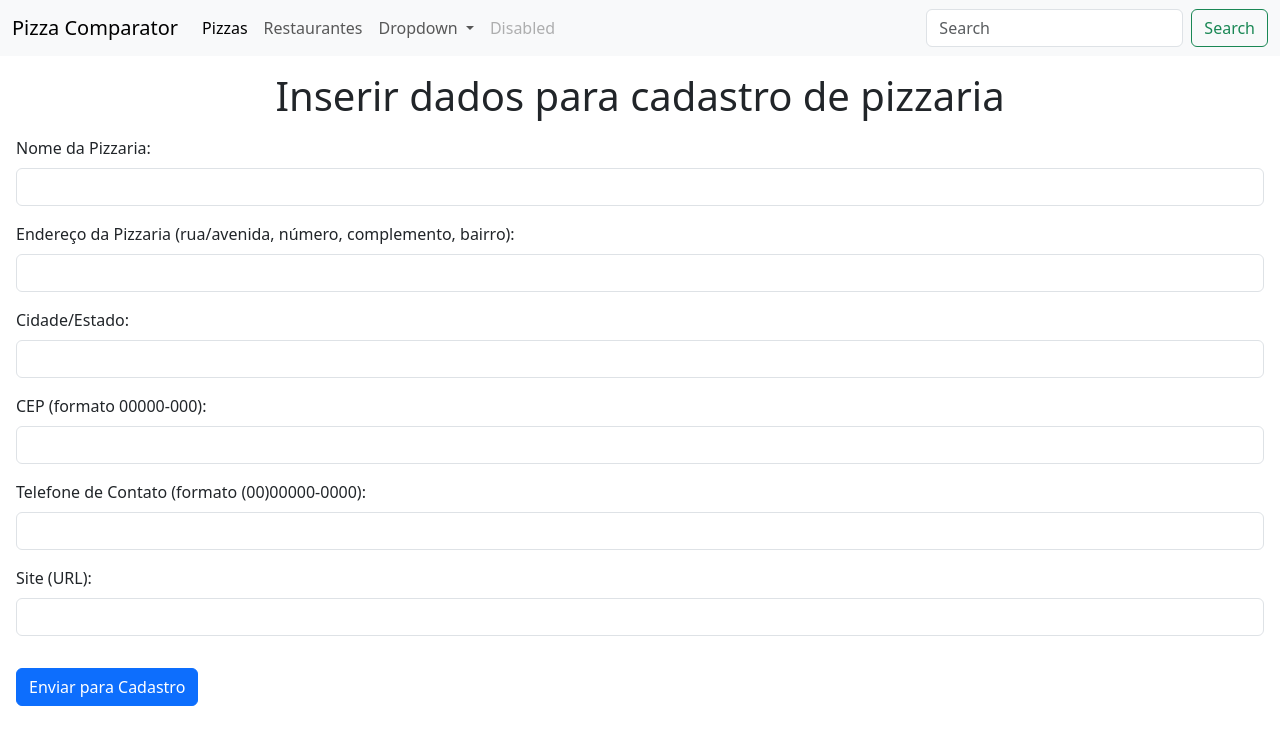
After one commit to gustavogzr/pizzaria_univesp, a Django app: page /cadastrar_pizzaria/ in a window 1280 px wide. The commit adds this page. Shown: the top 745 px of the page. Run offline with Django 4.2, Linux system fonts and the light colour scheme.

```diff
--- a/pizzaria_app/templates/base.html
+++ b/pizzaria_app/templates/base.html
@@ -10,17 +10,17 @@
     <header>
         <nav class="navbar navbar-expand-lg bg-body-tertiary">
             <div class="container-fluid">
-              <a class="navbar-brand" href="#">Navbar</a>
+              <a class="navbar-brand" href="/">Pizza Comparator</a>
               <button class="navbar-toggler" type="button" data-bs-toggle="collapse" data-bs-target="#navbarSupportedContent" aria-controls="navbarSupportedContent" aria-expanded="false" aria-label="Toggle navigation">
                 <span class="navbar-toggler-icon"></span>
               </button>
               <div class="collapse navbar-collapse" id="navbarSupportedContent">
                 <ul class="navbar-nav me-auto mb-2 mb-lg-0">
                   <li class="nav-item">
-                    <a class="nav-link active" aria-current="page" href="#">Home</a>
+                    <a class="nav-link active" aria-current="page" href="/">Pizzas</a>
                   </li>
                   <li class="nav-item">
-                    <a class="nav-link" href="#">Link</a>
+                    <a class="nav-link" href="/restaurantes">Restaurantes</a>
                   </li>
                   <li class="nav-item dropdown">
                     <a class="nav-link dropdown-toggle" href="#" role="button" data-bs-toggle="dropdown" aria-expanded="false">
--- /dev/null
+++ b/pizzaria_app/templates/cadastrar_pizzaria.html
@@ -0,0 +1,43 @@
+{% extends 'base.html' %}
+
+{% block head %}
+    <title>Cadastrar Pizzaria</title>
+{% endblock %}
+
+{% block content %}
+    <h1 class="text-center mt-3">Inserir dados para cadastro de pizzaria</h1>
+    {% if mensagem_sucesso %}
+        <div class="alert alert-success alert-dismissible fade show m-3" role="alert">
+            {{mensagem_sucesso}}
+            <button type="button" class="btn-close" data-bs-dismiss="alert" aria-label="Fechar"></button>
+        </div>
+    {% endif %}
+    <form action="" method="post">
+        {% csrf_token %}
+        <div class="m-3">
+            <label for="nome" class="form-label">Nome da Pizzaria:</label>
+            <input type="text" class="form-control" id="nome" name="nome" required>
+        </div>
+        <div class="m-3">
+          <label for="endereco" class="form-label">Endereço da Pizzaria (rua/avenida, número, complemento, bairro):</label>
+          <input type="text" class="form-control" id="endereco" name="endereco" required>
+        </div>
+        <div class="m-3">
+            <label for="cidade" class="form-label">Cidade/Estado:</label>
+            <input type="text" class="form-control" id="cidade" name="cidade" required>
+        </div>
+        <div class="m-3">
+            <label for="cep" class="form-label">CEP (formato 00000-000):</label>
+            <input type="text" class="form-control" id="cep" name="cep" required>
+        </div>
+        <div class="m-3">
+            <label for="telefone" class="form-label">Telefone de Contato (formato (00)00000-0000):</label>
+            <input type="text" class="form-control" id="telefone" name="telefone" required>
+        </div>
+        <div class="m-3">
+            <label for="site" class="form-label">Site (URL):</label>
+            <input type="text" class="form-control" id="site" name="site" required>
+        </div>
+        <button type="submit" class="btn btn-primary m-3">Enviar para Cadastro</button>
+    </form>
+{% endblock %}
--- a/pizzaria_app/templates/pizza_pg.html
+++ b/pizzaria_app/templates/pizza_pg.html
@@ -7,4 +7,7 @@
 {% block content %}
     <h1>escrever texto aqui</h1>
     <p>incluir detalhes da pizza X do restaurante Y aqui</p>
+    <p>Local: {{ pizza.restaurante.nome }}</p>
+    <p>Pizza Sabor {{ pizza.nome }}</p>
+    <p>Ingredientes: {{ pizza.ingredientes }}</p>
 {% endblock %}
--- a/pizzaria_app/templates/restaurante_pg.html
+++ b/pizzaria_app/templates/restaurante_pg.html
@@ -13,6 +13,7 @@
             <th scope="col">Sabor</th>
             <th scope="col">Ingredientes</th>
             <th scope="col">Tamanhos</th>
+            <th scope="col">Link</th>
           </tr>
         </thead>
         <tbody>
@@ -27,6 +28,7 @@
                             {% endfor %}
                         </ul>
                     </td>
+                    <td><a href="/restaurante/{{pizza.restaurante.id}}/pizza/{{ pizza.id }}">Link para Pizza</a></td>
                 </tr>
             {% endfor %}
         </tbody>
--- a/pizzaria_app/views.py
+++ b/pizzaria_app/views.py
@@ -1,10 +1,134 @@
 from django.shortcuts import render
 from django.shortcuts import get_object_or_404
 from pizzaria_app.models import Restaurante, Pizza, Tamanho
+from django.http import HttpResponse
+import requests
+import json
 
 # Create your views here.
 def index(request):
     return render(request, 'index.html')
+
+def login(request):
+    if request.method == 'POST':
+        username = request.POST.get('username')
+        password = request.POST.get('password')
+
+        # Dados para enviar ao back-end Java
+        data = {
+            'email': username,
+            'senha': password
+        }
+
+        # URL do endpoint no back-end Java
+        java_backend_url = 'http://localhost:8080/v1/api/usuario/login'
+
+        # Enviando os dados para o back-end Java usando Curl
+        response = requests.post(java_backend_url, json=data, headers={'Content-Type': 'application/json'})
+
+        # Verificando a resposta
+        if response.status_code == 200:
+            # Lidar com a resposta do back-end Java
+            # (por exemplo, exibir uma mensagem de sucesso)
+            request.session['token'] = response.text
+
+            return HttpResponse("Solicitação enviada com sucesso!")
+        else:
+            # Lidar com possíveis erros de solicitação
+            return HttpResponse("Erro ao enviar solicitação para o back-end Java.")
+
+    return render(request, 'login.html')
+
+def cadastrar_pizza(request):
+    if request.method == 'POST':
+        # Dados para enviar ao back-end Java
+        data = {
+            'categoria': request.POST.get('categoria'),
+            'descricao': request.POST.get('descricao'),
+            'nome': request.POST.get('nome'),
+            'urlimagem': request.POST.get('urlimagem')
+        }
+        token = request.session['token']
+        headers = {
+            'Authorization': f'Bearer {token}',
+            'Content-Type': 'application/json'
+        }
+        print(data)
+        print(headers)
+        # URL do endpoint no back-end Java
+        java_backend_url = 'http://localhost:8080/v1/api/pizza'
+
+        # Enviando os dados para o back-end Java usando Curl
+        response = requests.post(java_backend_url, json=data, headers=headers)
+
+        # Verificando a resposta
+        if response.status_code == 201:
+            # Lidar com a resposta do back-end Java
+            # (por exemplo, exibir uma mensagem de sucesso)
+            return render(request, 'cadastrar_pizza.html', {'mensagem_sucesso': 'Solicitação enviada com sucesso!'})
+        else:
+            # Lidar com possíveis erros de solicitação
+            return HttpResponse("Erro ao enviar solicitação para o back-end Java.")
+
+    return render(request, 'cadastrar_pizza.html')
+
+def cadastrar_pizzaria(request):
+    if request.method == 'POST':
+        # Dados para enviar ao back-end Java
+        data = {
+            'avaliacao': 0,
+            'cep': request.POST.get('cep'),
+            'cidade': request.POST.get('cidade'),
+            'endereco': request.POST.get('endereco'),
+            'nome': request.POST.get('nome'),
+            'site': request.POST.get('site'),
+            'telefone': request.POST.get('telefone')
+        }
+        token = request.session['token']
+        headers = {
+            'Authorization': f'Bearer {token}',
+            'Content-Type': 'application/json'
+        }
+
+        # URL do endpoint no back-end Java
+        java_backend_url = 'http://localhost:8080/v1/api/pizzaria'
+
+        # Enviando os dados para o back-end Java usando Curl
+        response = requests.post(java_backend_url, json=data, headers=headers)
+
+        # Verificando a resposta
+        if response.status_code == 201:
+            # Lidar com a resposta do back-end Java
+            # (por exemplo, exibir uma mensagem de sucesso)
+            return render(request, 'cadastrar_pizzaria.html', {'mensagem_sucesso': 'Solicitação enviada com sucesso!'})
+        else:
+            # Lidar com possíveis erros de solicitação
+            return HttpResponse("Erro ao enviar solicitação para o back-end Java.")
+
+    return render(request, 'cadastrar_pizzaria.html')
+
+def cadastrar_pizza_pizzaria(request):
+    token = request.session['token']
+    headers = {
+        'Authorization': f'Bearer {token}',
+    }
+    # Obter lista de pizzas cadastradas
+    java_backend_url = 'http://localhost:8080/v1/api/pizza'
+    response = requests.get(java_backend_url, headers=headers)
+    lista_pizzas = json.loads(response.text)
+    lista_pizzas.sort(key=lambda pizza: pizza['nome'].lower())
+
+    # Obter lista de pizzarias cadastradas
+    java_backend_url = 'http://localhost:8080/v1/api/pizzaria'
+    response = requests.get(java_backend_url, headers=headers)
+    lista_pizzarias = json.loads(response.text)
+    lista_pizzarias.sort(key=lambda pizzaria: pizzaria['nome'].lower())
+
+    contexto = {
+        'pizzas': lista_pizzas,
+        'pizzarias': lista_pizzarias,
+    }
+    return render(request, 'cadastrar_pizza_pizzaria.html', contexto)
 
 def restaurantes(request):
     restaurantes = Restaurante.objects.all()
--- a/pizzaria_project/urls.py
+++ b/pizzaria_project/urls.py
@@ -23,4 +23,8 @@ urlpatterns = [
     path('restaurantes/', pizzaria_app_views.restaurantes, name='restaurantes'),
     path('restaurante/<int:id>/', pizzaria_app_views.restaurante_pg, name='restaurante_pg'),
     path('restaurante/<int:id>/pizza/<int:id_pizza>/', pizzaria_app_views.pizza_pg, name='pizza_pg'),
+    path('login/', pizzaria_app_views.login, name='login'),
+    path('cadastrar_pizza/', pizzaria_app_views.cadastrar_pizza, name='cadastrar_pizza'),
+    path('cadastrar_pizzaria/', pizzaria_app_views.cadastrar_pizzaria, name='cadastrar_pizzaria'),
+    path('cadastrar_pizza_pizzaria/', pizzaria_app_views.cadastrar_pizza_pizzaria, name='cadastrar_pizza_pizzaria')
 ]
```
Also changed, not shown: pizzaria_app/templates/cadastrar_pizza.html (added, +35 -0 lines), pizzaria_app/templates/cadastrar_pizza_pizzaria.html (added, +42 -0 lines), pizzaria_app/templates/login.html (added, +29 -0 lines), db.sqlite3.
